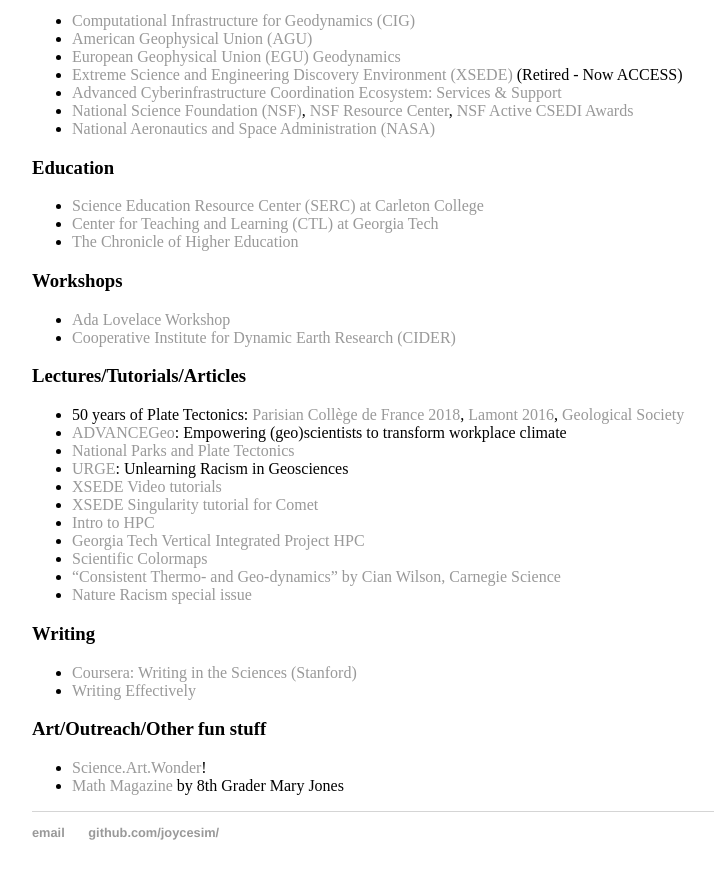
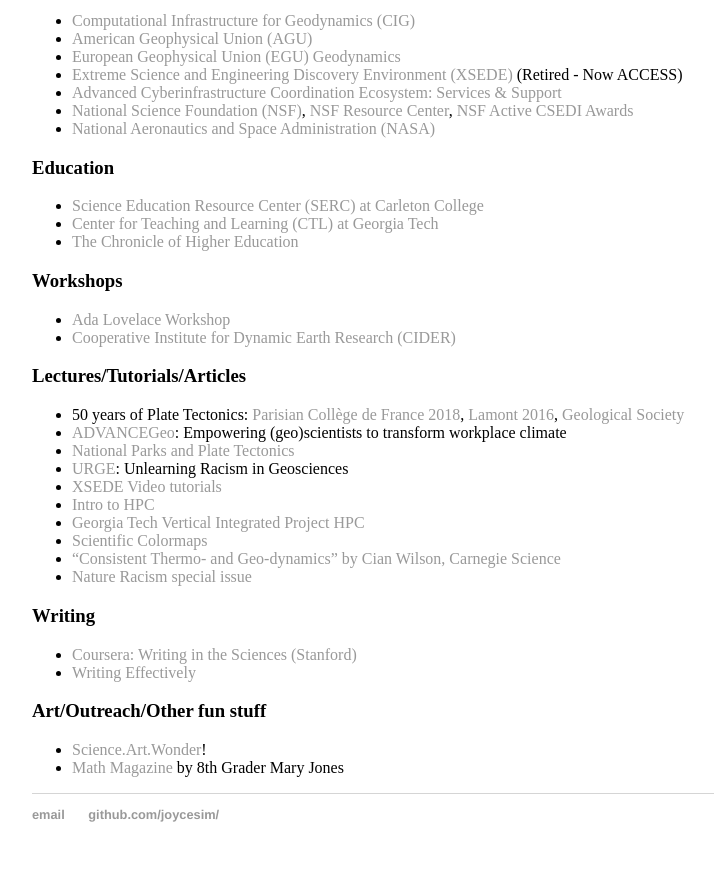
Before and after one commit to joycesim/joycesim.github.io, a Jekyll site: the page built from research/index.md, in a window 1280 px wide and 900 px high, scrolled down 5102 px. Shown: the top 879 px of the window, without its empty margins (224-938 px from the left). Built offline with Jekyll 4.4.1, drawn with Linux system fonts in a browser that asks for light colours.

Commit message:
Update index.md

```diff
--- a/research/index.md
+++ b/research/index.md
@@ -72,7 +72,6 @@
 * [National Parks and Plate Tectonics](https://www.nps.gov/subjects/geology/plate-tectonics.htm)
 * [URGE](https://urgeoscience.org/): Unlearning Racism in Geosciences
 * [XSEDE Video tutorials](https://education.sdsc.edu/training/interactive/)
-* [XSEDE Singularity tutorial for Comet](https://www.sdsc.edu/education_and_training/tutorials1/singularity.html)
 * [Intro to HPC](https://geovizlab.geology.buffalo.edu/hpcintro.html)
 * [Georgia Tech Vertical Integrated Project HPC](https://www.vip.gatech.edu/teams/team-phoenix-cluster-competition-team-hpc)
 * [Scientific Colormaps](https://www.mathworks.com/matlabcentral/fileexchange/68546-crameri-perceptually-uniform-scientific-colormaps)
```
